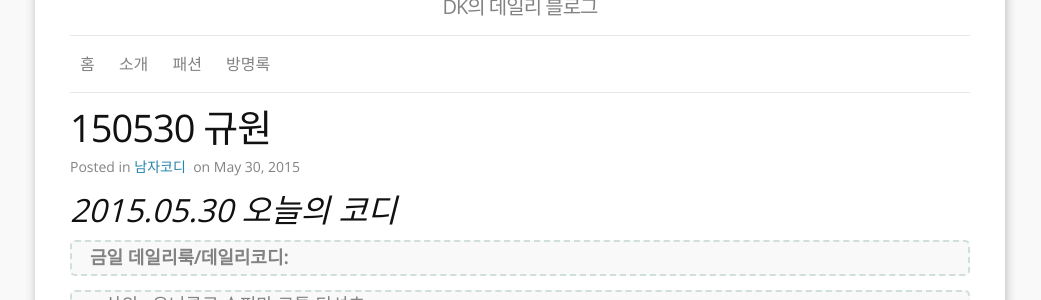
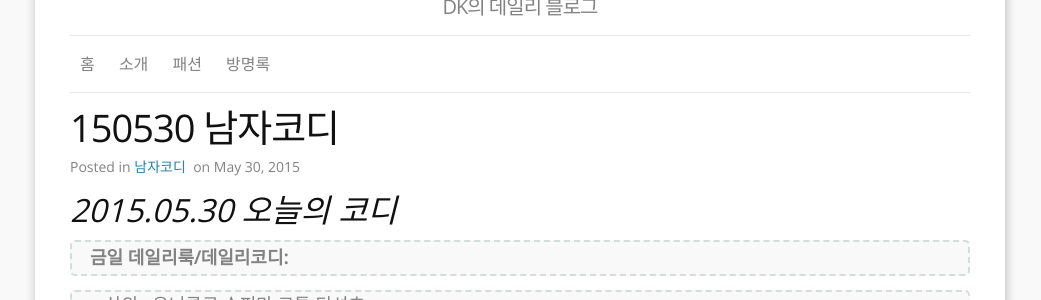
Before and after one commit to kut-fashion/kut-fashion, a Jekyll site: the page built from _posts/2015-05-30-DailyMen13.md, in a window 1280 px wide. Shown: the part 127-427 px from the top of the page, without its empty margins (120-1161 px from the left). Built offline with Jekyll 4.4.1, drawn with Linux system fonts in a browser that asks for light colours; comment, search, counter and statistics services are not loaded.

Commit message:
Update 2015-05-30-DailyMen13.md

```diff
--- a/_posts/2015-05-30-DailyMen13.md
+++ b/_posts/2015-05-30-DailyMen13.md
@@ -1,6 +1,6 @@
 ---
 layout: post
-title:  "150530 규원"
+title:  "150530 남자코디"
 date:   2015-05-30 22:15:00
 categories: 남자코디
 ---
```
